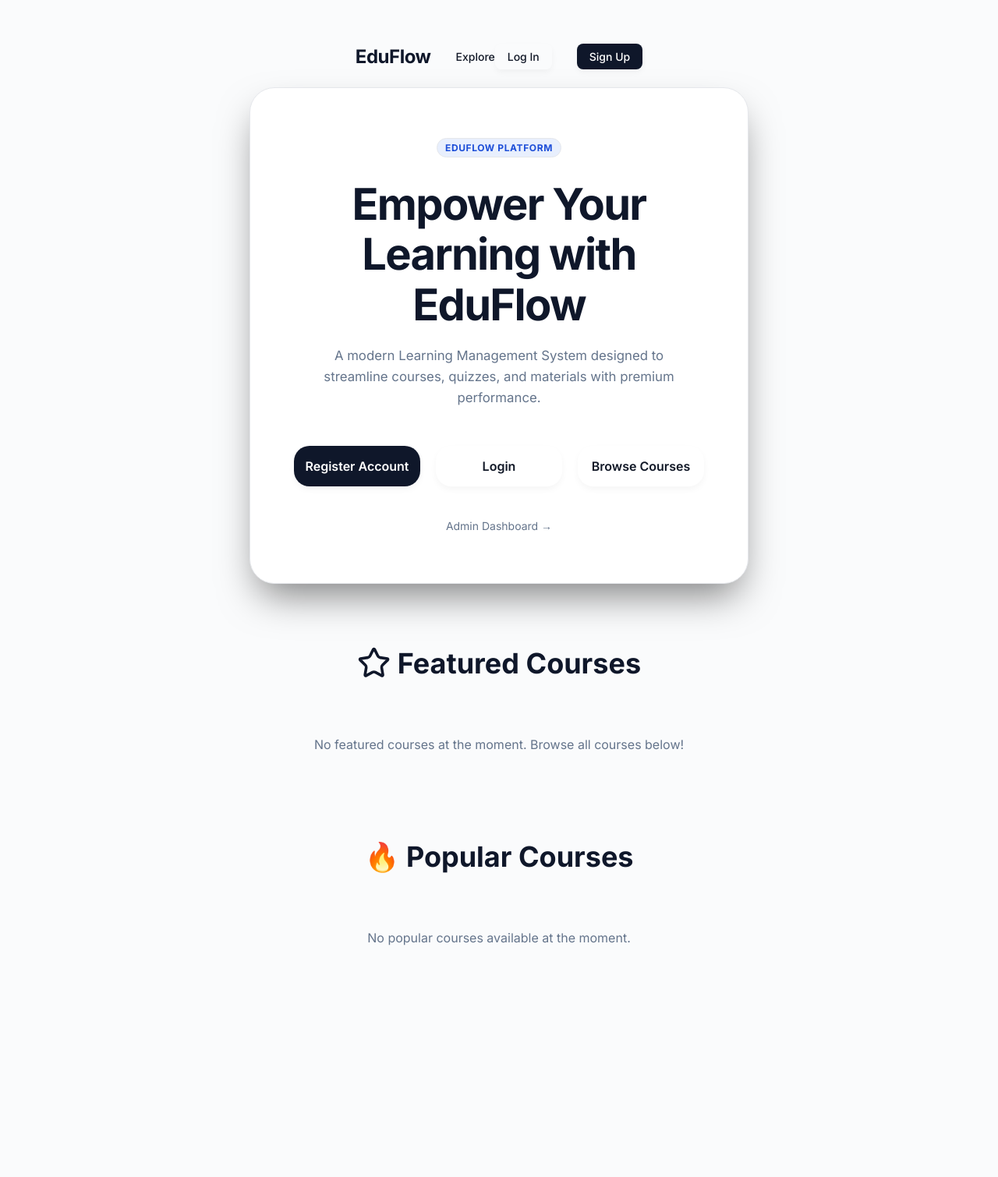
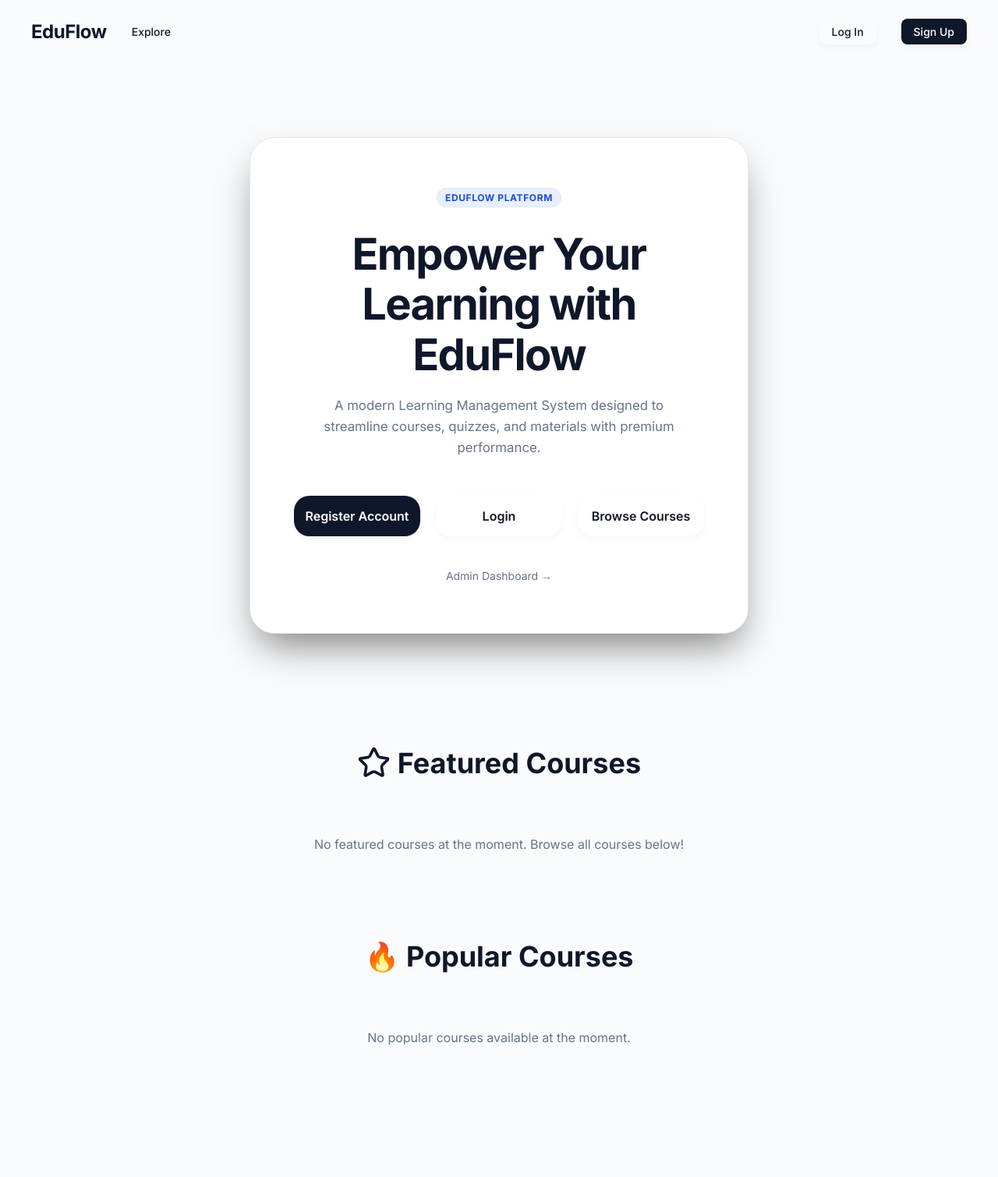
Before and after one commit to RAJESH36-IN/HappyLearning_Ai, a Django app: page / in a window 1280 px wide. Shown: the whole page at 78% size. Before the commit the page ends 1213 px from the top, so only its background shows below. Run offline with Django 5.2, Linux system fonts and the light colour scheme; data that the repository does not hold is empty; some libraries are stand-ins or nearby versions.

Commit message:
Fix homepage vertical and horizontal alignment by correcting body class styling

```diff
--- a/templates/dashboard/home.html
+++ b/templates/dashboard/home.html
@@ -3,10 +3,20 @@
 
 {% block title %}EduFlow LMS — Empower Your Learning{% endblock %}
 {% block meta_description %}A modern Learning Management System designed to streamline courses, quizzes, and materials with premium performance.{% endblock %}
-{% block body_class %}page-centered{% endblock %}
+{% block body_class %}page-home{% endblock %}
 
 {% block extra_css %}
 <style>
+  body.page-home {
+    padding: 0;
+  }
+  .hero-section-wrapper {
+    display: flex;
+    justify-content: center;
+    align-items: center;
+    width: 100%;
+    padding: 6rem 1.5rem 4rem 1.5rem;
+  }
   .home-card {
     position: relative;
     z-index: 2;
@@ -65,8 +75,9 @@
     z-index: 2;
     width: 100%;
     max-width: 1280px;
-    margin-top: 80px;
+    margin: 80px auto 0 auto;
     text-align: center;
+    padding: 0 1.5rem;
   }
   .home-section h2 {
     font-size: 2.25rem;
@@ -142,6 +153,7 @@
 
 {% block content %}
 
+    <div class="hero-section-wrapper">
         <!-- Hero Card -->
         <div class="home-card">
             <span class="badge badge-pill" style="margin-bottom: 1.75rem;">EDUFLOW PLATFORM</span>
@@ -157,6 +169,7 @@
             <a href="/admin/" class="admin-link" id="admin-link">
                 Admin Dashboard &rarr;
             </a>
+        </div>
     </div>
 
     <!-- Featured Courses -->
```
Lines whose indentation alone changed are shown as unchanged.
